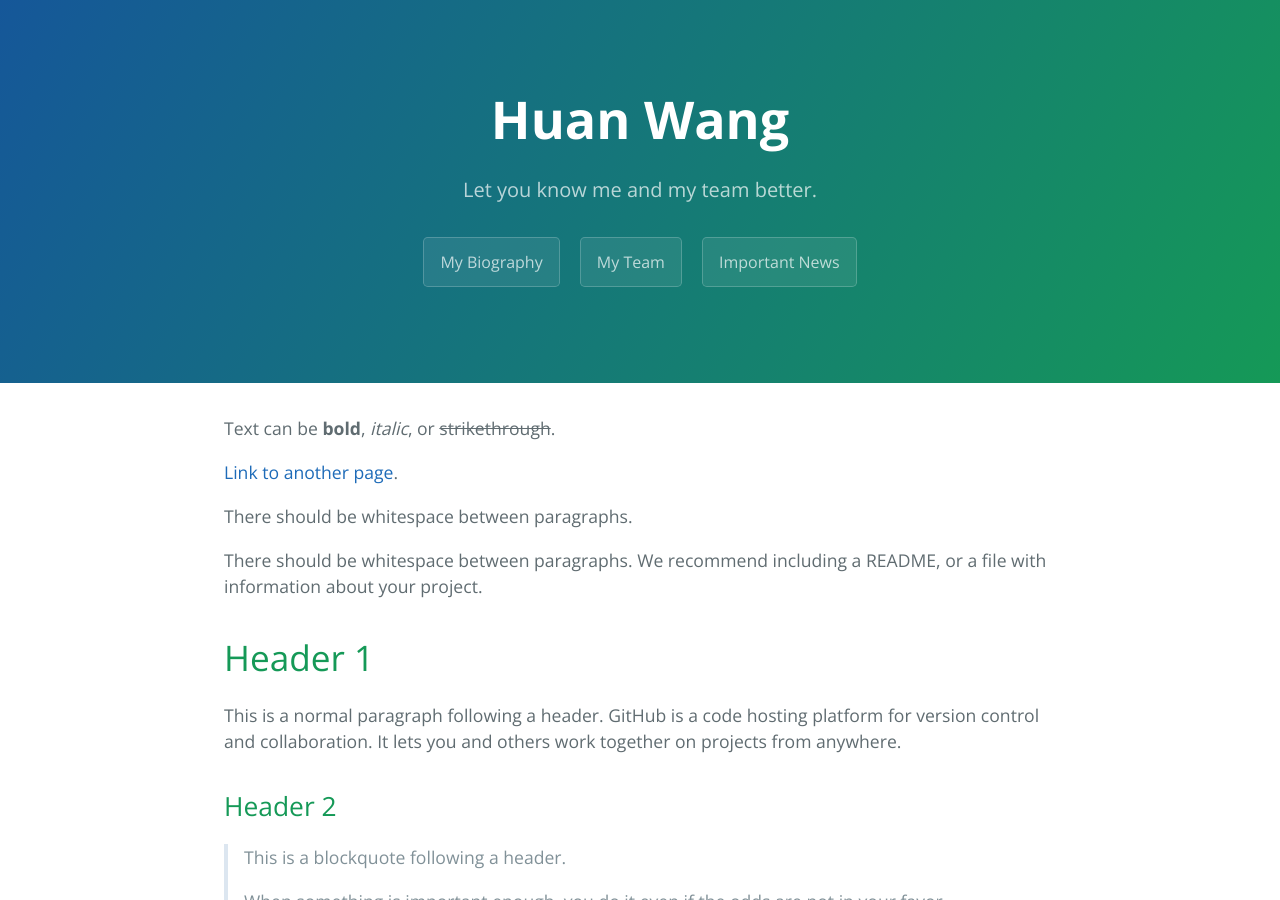
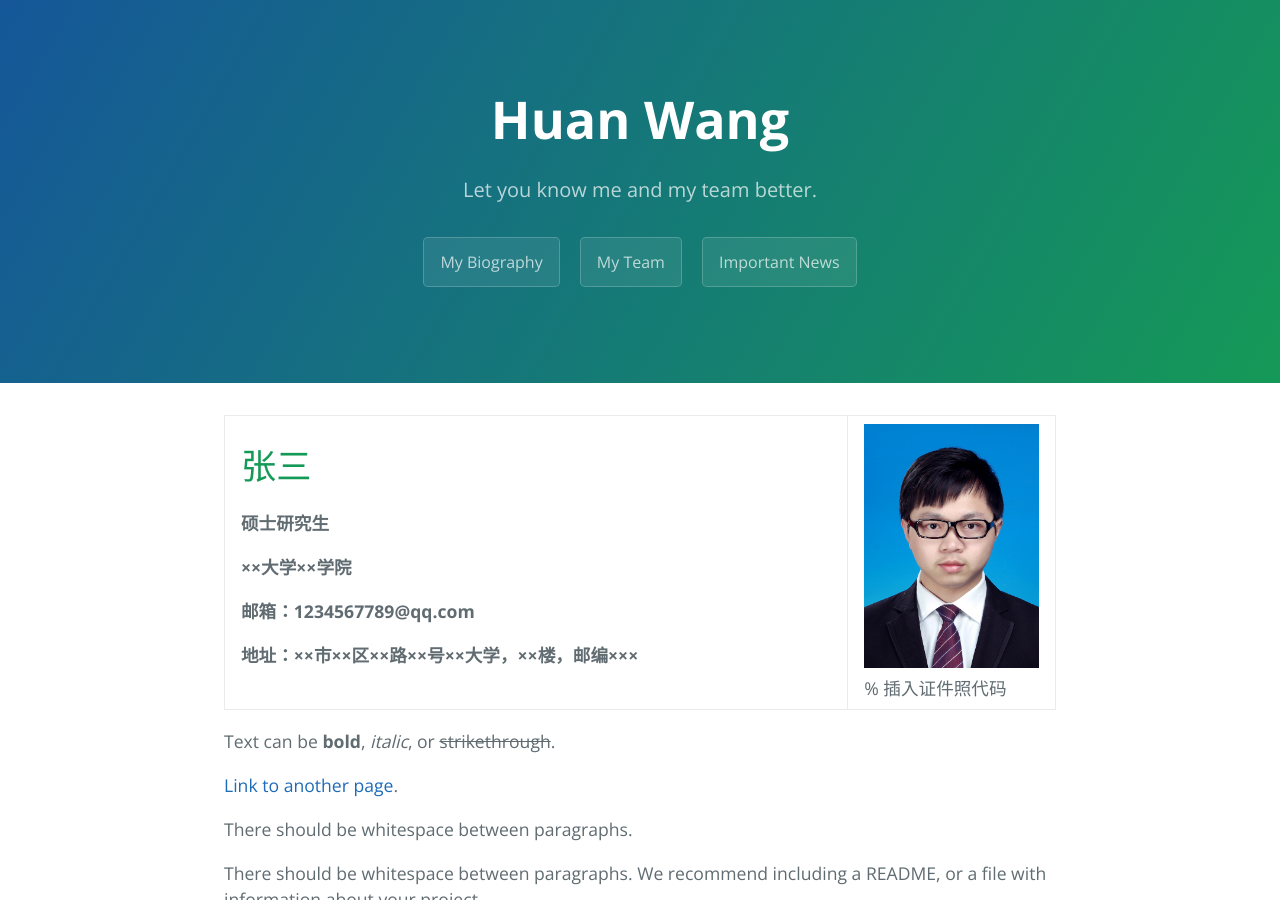
Before and after one commit to WH-HuanWang/WH-HuanWang.github.io, a Jekyll site: the page built from index.md, in a window 1280 px wide and 900 px high. Built offline with Jekyll 4.4.1, drawn with Linux system fonts in a browser that asks for light colours.

Commit message:
Update index.md

```diff
--- a/index.md
+++ b/index.md
@@ -3,6 +3,23 @@ layout: default
 title: Huan Wang
 description: Let you know me and my team better.
 ---
+
+<table border="0">
+  <tr>
+    <td width="75%">
+      <h1>张三</h1>
+      <p><b>硕士研究生</b></p>
+      <p><b>××大学××学院</b></p>
+      <p><b>邮箱：1234567789@qq.com</b></p>
+      <p><b>地址：××市××区××路××号××大学，××楼，邮编×××</b></p>
+    </td>
+    <td width="25%">
+      <img src="image/WangHuan.jpg" width="100%">      % 插入证件照代码
+    </td>
+  </tr>
+</table>
+
+
 
 Text can be **bold**, _italic_, or ~~strikethrough~~.
 
```
